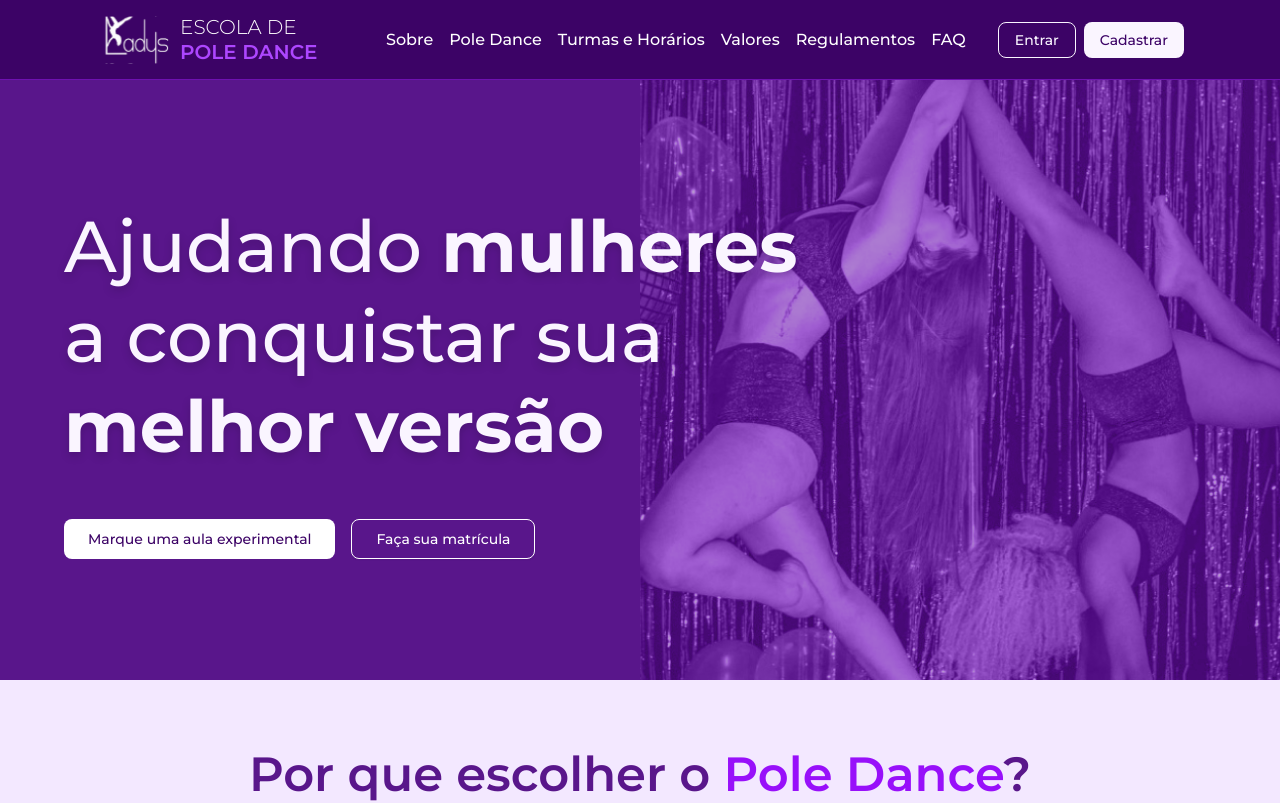
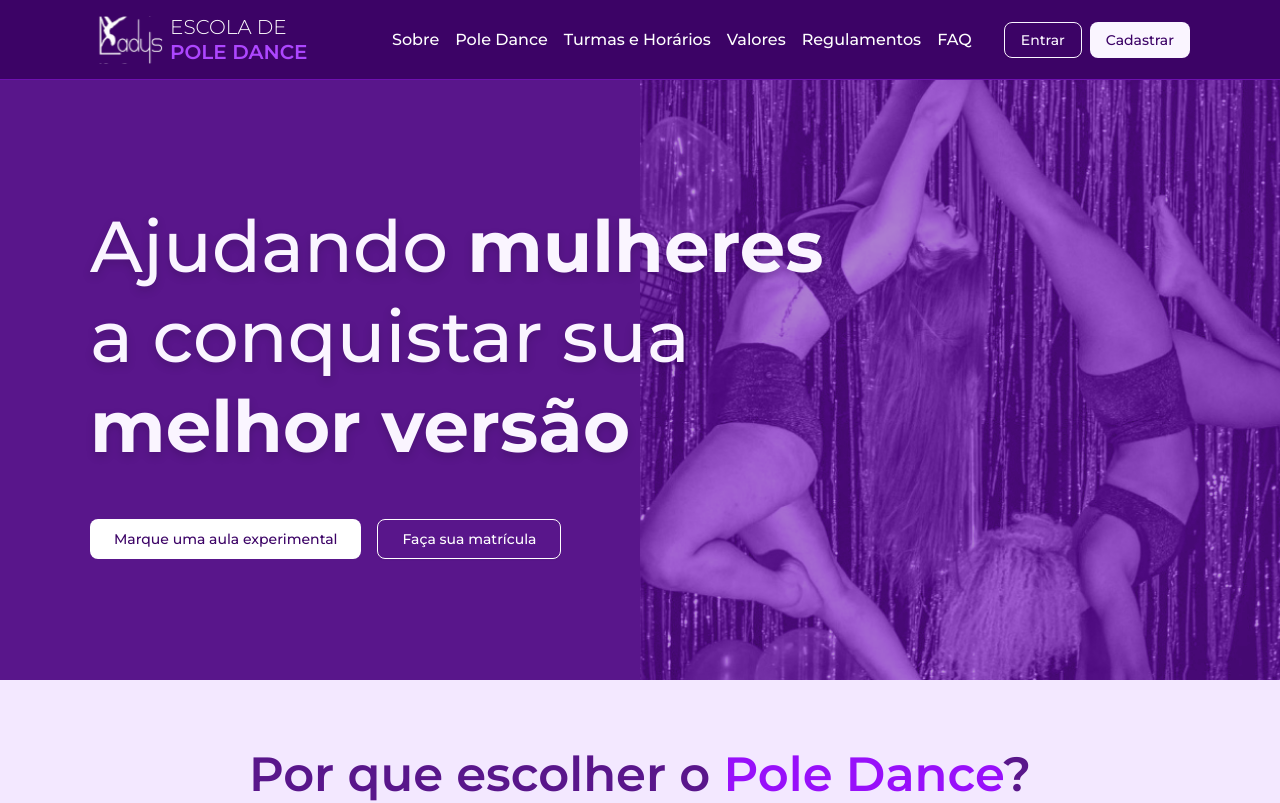
Before and after one commit to mdsreq-fga-unb/REQ-2025.2-T01-EscolaPoleDance, a React (Vite) app in the folder frontend/: page / in a window 1280 px wide. Shown: the top 803 px of the page. Built offline with nearby package versions, Linux system fonts and the light colour scheme.

Commit message:
#12 feat: Update HeroSection and Navbar layout for improved responsiveness and visual consistency

```diff
--- a/frontend/src/components/layout/HeroSection.tsx
+++ b/frontend/src/components/layout/HeroSection.tsx
@@ -16,7 +16,7 @@ export default function HeroSection() {
       </div>
 
       <div className="relative z-10 text-left md:text-left flex flex-col items-start md:items-start gap-8
-                      p-8 md:p-16 h-full justify-center">
+                      p-8 md:p-[90px] h-full justify-center">
 
         <h1 className="text-4xl sm:text-5xl md:text-6xl lg:text-7xl
                        leading-tight sm:leading-tight md:leading-tight lg:leading-tight
--- a/frontend/src/components/layout/Navbar.tsx
+++ b/frontend/src/components/layout/Navbar.tsx
@@ -11,7 +11,7 @@ const Navbar = () => {
   };
 
   return (
-    <nav className="w-full h-20 px-6 sm:px-12 md:px-24 py-2.5 bg-purple-950 border-b border-purple-800 font-[Montserrat] text-white flex justify-between items-center overflow-hidden relative">
+    <nav className="w-full h-20 px-6 sm:px-12 md:px-[90px] py-2.5 bg-purple-950 border-b border-purple-800 font-[Montserrat] text-white flex justify-between items-center overflow-hidden relative">
       {/* Mobile Menu Button - Lado Esquerdo */}
       <button
         onClick={toggleMenu}
@@ -21,9 +21,9 @@ const Navbar = () => {
         <span className={`block w-6 h-0.5 bg-white transition-all duration-300 ${isMenuOpen ? '-rotate-45 -translate-y-1.5' : ''}`}></span>
       </button>
 
-      <div className="flex items-center gap-1">
+      <div className="flex items-center gap-0">
         <img
-          src={logo} alt="Logo Escola de Pole Dance" className="w-12 h-12 md:w-20 md:h-12"
+          src={logo} alt="Logo Escola de Pole Dance" className="w-20 h-12 md:h-12"
         />
         <div className="flex flex-col">
           <span className="text-lg md:text-xl font-light text-white leading-tight">ESCOLA DE</span>
```
